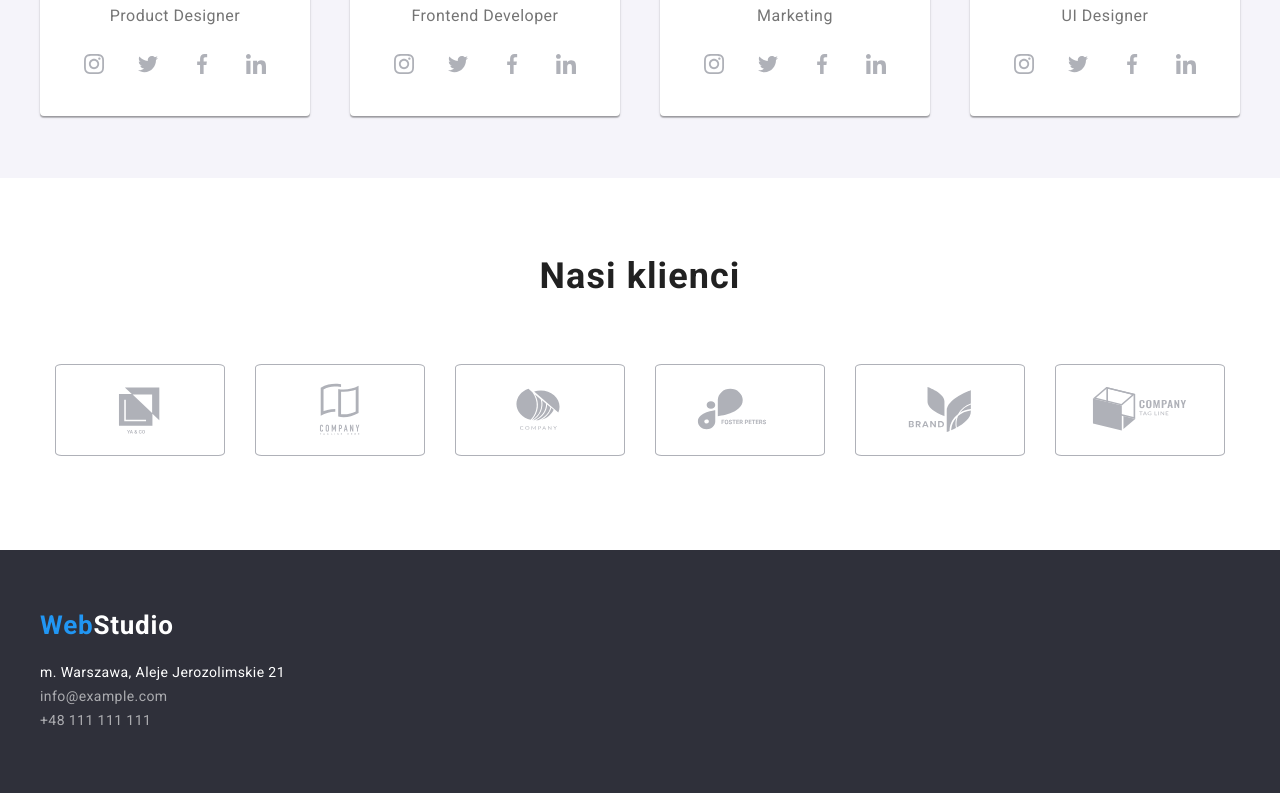
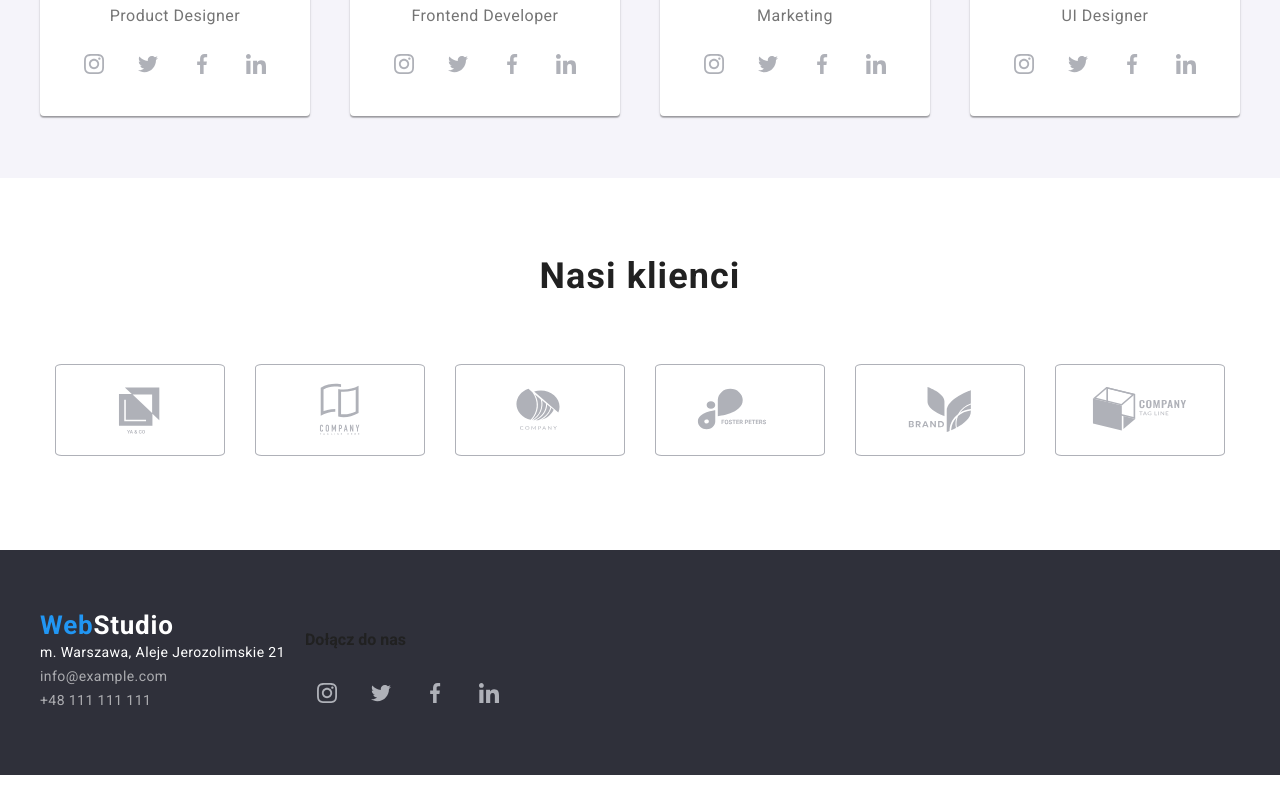
Before and after one commit to MichalJurek/goit-markup-hw-04, a plain HTML site: page index.html in a window 1280 px wide. Shown: the part 2069-2862 px from the top of the page. Drawn offline with nearby package versions, Linux system fonts and the light colour scheme.

Commit message:
footer
w przebudowie

```diff
--- a/css/styles.css
+++ b/css/styles.css
@@ -465,7 +465,6 @@ h1 {
 
 .gap-20-px {
     display: flex;
-    flex-direction: column;
     gap: 20px;
 }
 
--- a/index.html
+++ b/index.html
@@ -347,17 +347,46 @@
       <div>
         <a class="header-logo-blue" href="./index.html"><span>Web</span><span
             class="header-logo-right-down">Studio</span></a>
+        <div>
+          <address>
+            <ul class="footer-list">
+              <li class="footer-adress">m. Warszawa, Aleje Jerozolimskie 21</li>
+              <li><a class="footer-email" href="mailto:info@example.com">info@example.com</a></li>
+              <li><a class="footer-tel" href="tel:48111111111">+48 111 111 111</a></li>
+            </ul>
+          </address>
+        </div>
       </div>
       <div>
-        <address>
-          <ul class="footer-list">
-            <li class="footer-adress">m. Warszawa, Aleje Jerozolimskie 21</li>
-            <li><a class="footer-email" href="mailto:info@example.com">info@example.com</a></li>
-            <li><a class="footer-tel" href="tel:48111111111">+48 111 111 111</a></li>
-          </ul>
+        <h4>Dołącz do nas</h4>
+        <div class="social-media-icon-settings">
+          <a class="social-links">
+            <svg class="icon-instagram" width="20" height="20">
+              <use href="./images/icons.svg#icon-instagram">
+              </use>
+            </svg>
+          </a>
+          <a class="social-links">
+            <svg class="icon-twitter" width="20" height="20">
+              <use href="./images/icons.svg#icon-twitter">
+              </use>
+            </svg>
+          </a>
+          <a class="social-links">
+            <svg class="icon-facebook" width="20" height="20">
+              <use href="./images/icons.svg#icon-facebook">
+              </use>
+            </svg>
+          </a>
+          <a class="social-links"><svg class="icon-linkedin" width="20" height="20">
+              <use href="./images/icons.svg#icon-linkedin">
+              </use>
+            </svg>
+          </a>
+        </div>
       </div>
-      </address>
     </div>
+
   </footer>
 </body>
 
```
